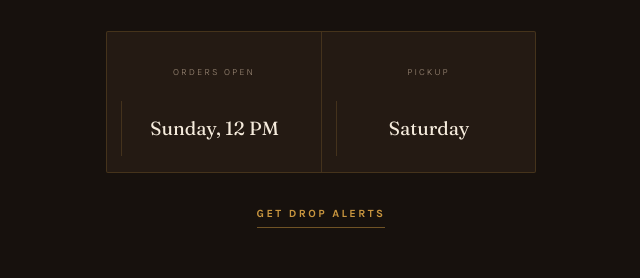
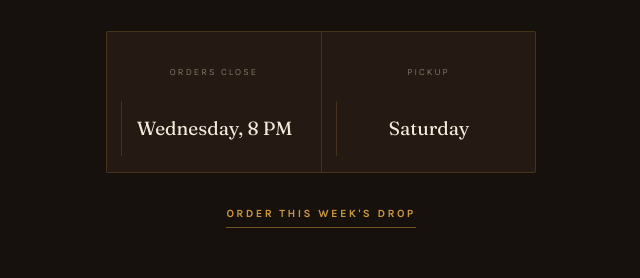
Before and after one commit to mslaceyj-source/Crave-society, a plain HTML site: page Index.html in a window 1280 px wide. Shown: the part 490-768 px from the top of the page, without its empty margins (319-959 px from the left). Drawn offline with Linux system fonts and the light colour scheme.

Commit message:
Reopen weekly orders: Signature Chocolate Chip, Maple Pecan, S'mores
Co-Authored-By: Claude Opus 5.5 <noreply@anthropic.com>
Claude-Session: https://claude.ai/code/session_01Tofki2D8qUba8EzXR4goaX

```diff
--- a/Index.html
+++ b/Index.html
@@ -48,12 +48,12 @@ const DROP = {
   // Move names between the two lists. Nothing else to change.
   baking: [
     "Signature Chocolate Chip",
-    "Snickerdoodle",
-    "Pumpkin White Chocolate Chip"
+    "Maple Pecan",
+    "S'mores"
   ],
 
   // Set to true when you sell out. Flips the banner and button.
-  soldOut: true
+  soldOut: false
 
 };
 
```
